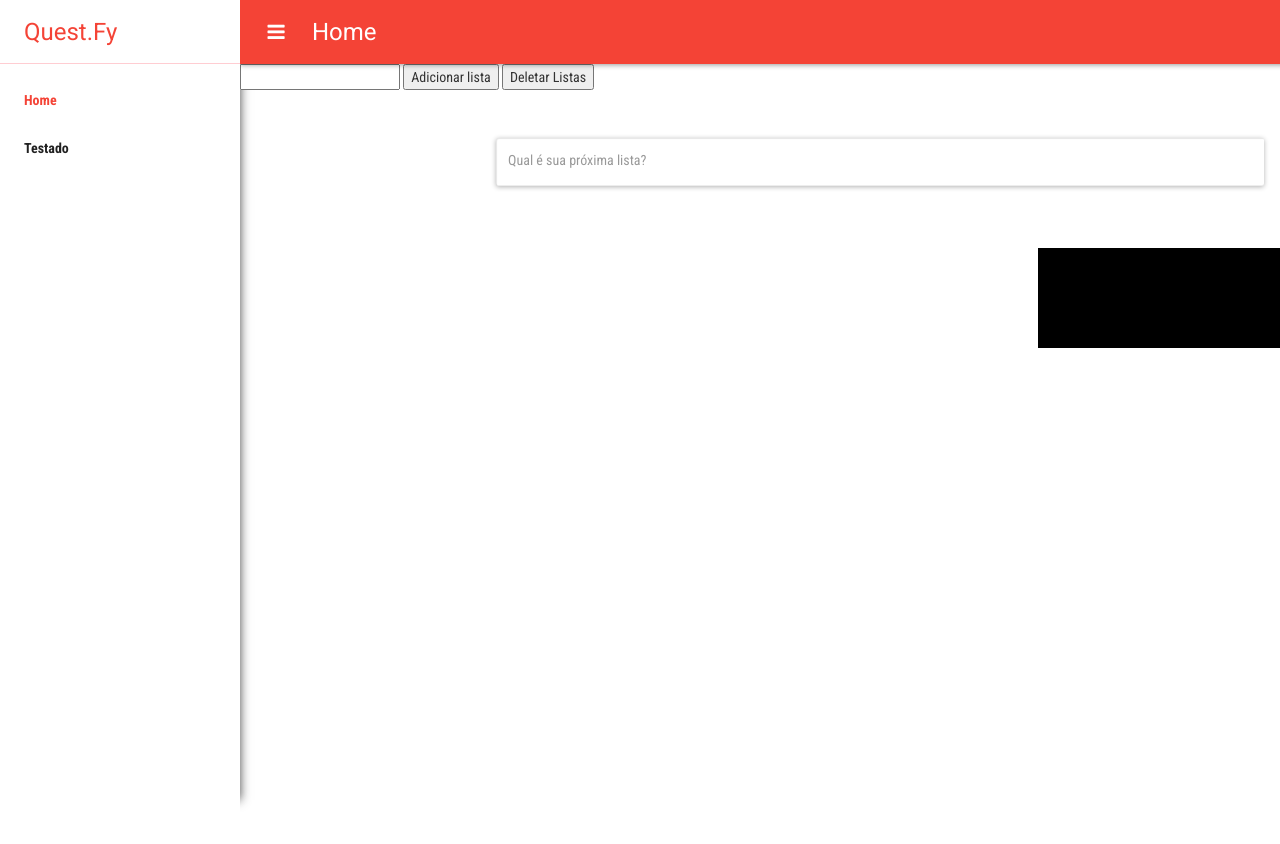
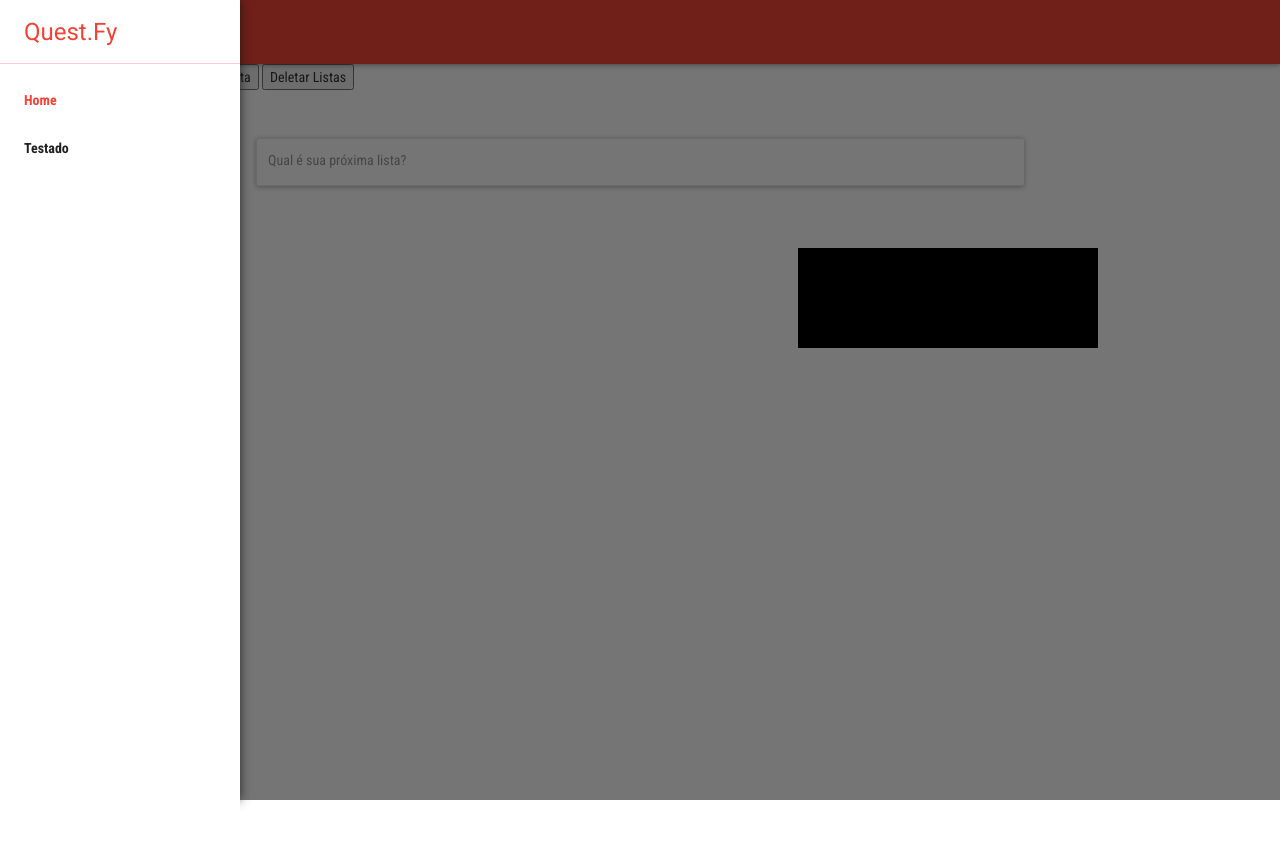
Before and after one commit to klauskpm/QuestFy, a website: page index.html in a window 1280 px wide. Both pictures are taken after a click on the icon 36 px from the left and 32 px from the top of the page. Drawn offline with Linux system fonts and the light colour scheme.

Commit message:
Ajustando funcionalidade do Aside Menu

```diff
--- a/assets/scss/quest.fy.scss
+++ b/assets/scss/quest.fy.scss
@@ -123,7 +123,6 @@ a, a:hover, a:visited, a:active{
 	width: 100%;
 	height: 100%;
 	transform: none;
-	transition: all 0.8s;
 	overflow-y: scroll;
 	z-index: 5;
 }
@@ -213,21 +212,29 @@ a, a:hover, a:visited, a:active{
 }
 /** CUSTOM - END **/
 /** ASIDE MENU - START **/
+$aside-index: 51;
+
 .aside-menu{
 	width: 240px;
 	height: auto;
 	position: absolute;
 	top: 0;
 	transform: translate3d(-240px, 0 , 0);
-	z-index: 5;
+	z-index: $aside-index;
 	bottom: 0;
-	transition: all 0.8s;
+	transition: all 0.5s;
+
+	&.open{
+		transform: translate3d(0, 0 , 0);
+		box-shadow: 0 0 10px rgba(20,20,20,.8);
+	}
 
 	.aside-title{
 		@extend .header;
 		padding: 0px 0px 0px 24px;
 		color: #F44336;
 		border-bottom: 1px solid $primary-lighter-color;
+		background: $light-text;
 	}
 
 	.aside-navigator{
@@ -262,12 +269,21 @@ a, a:hover, a:visited, a:active{
 	}
 }
 
-.aside-menu.open{
-	transform: translate3d(0, 0 , 0);
-	box-shadow: 0 0 10px rgba(20,20,20,.8);
-}
+.aside-overlay{
+	position: absolute;
+	top: 0;
+	right: 0;
+	bottom: 0;
+	left: 0;
+	background: $dark-sec-text;
+	z-index: $aside-index;
+	visibility: hidden;
+	transition: visibility 0 linear, opacity 0.5s ease;
+	opacity: 0.1;
 
-.slide-content{
-	transform: translate3d(240px, 0 , 0);
+	&.open{
+		visibility: visible;
+		opacity: 1;
+	}
 }
 /** ASIDE MENU - END **/
--- a/index.html
+++ b/index.html
@@ -12,6 +12,7 @@
 	<link href='http://fonts.googleapis.com/css?family=Roboto+Condensed:400,700' rel='stylesheet' type='text/css'>
 </head>
 <body ng-controller="MainController" ng-cloak>
+	<div class="aside-overlay" ng-class="{'open':aside.open}" ng-click="aside.openAside(false)"></div>
 	<aside class="aside-menu" ng-class="{'open':aside.open}">
 		<div class="aside-title">
 			Quest.Fy
@@ -27,13 +28,13 @@
 			</ul>
 		</nav>
 	</aside>
-	<div class="content" ng-class="{'slide-content':aside.open}">
+	<div class="content">
 		<header class="content-header">
-			<i class="fa fa-navicon menu-controller" ng-class="{'open':aside.open}" ng-click="aside.openAside()"></i>
+			<i class="fa fa-navicon menu-controller" ng-click="aside.openAside()"></i>
 			<span class="page-title">{{$root.title}}</span>
 		</header>
 		<div class="fake-header"></div>
-		<section ng-click="aside.openAside(false)">
+		<section>
 			<div ng-view>
 
 			</div>
```
Also changed, not shown: assets/css/quest.fy.css, 1 other file.
